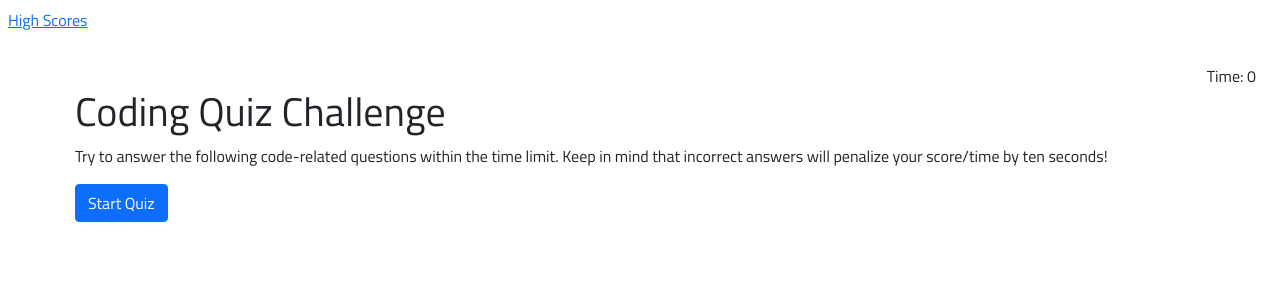
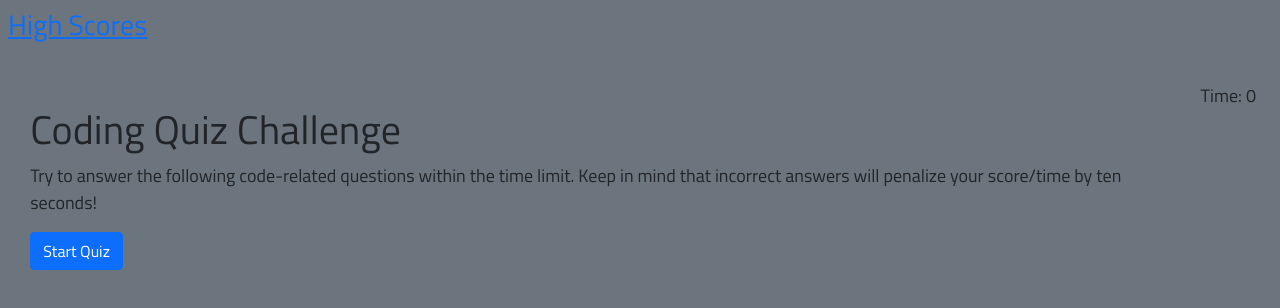
Before and after one commit to CML120/Timed-Code-Quiz, a plain HTML site: page index.html in a window 1280 px wide. Drawn offline with nearby package versions, Linux system fonts and the light colour scheme.

Commit message:
minor layout and color change

```diff
--- a/assets/css/style.css
+++ b/assets/css/style.css
@@ -1,6 +1,6 @@
 body {
     font-family: 'Titillium Web', sans-serif;
-    font-size: 16px;
+    font-size: 20px;
   }
 
   .timer{
@@ -12,3 +12,7 @@ body {
   .hide {
     display: none;
 }
+
+div {
+    font-size: 18px;
+}
--- a/index.html
+++ b/index.html
@@ -15,11 +15,11 @@
 
 </head>
 
-<body>
+<body class="bg-secondary">
 
     <header>
         <div class="mx-auto p-2">
-            <a href="highscores.html">High Scores</a>
+            <a href="highscores.html"><h3>High Scores</h3></a>
         </div>
 
         <div class="timer p-4">
```
Also changed, not shown: highscores.html (+1 -1 lines).
